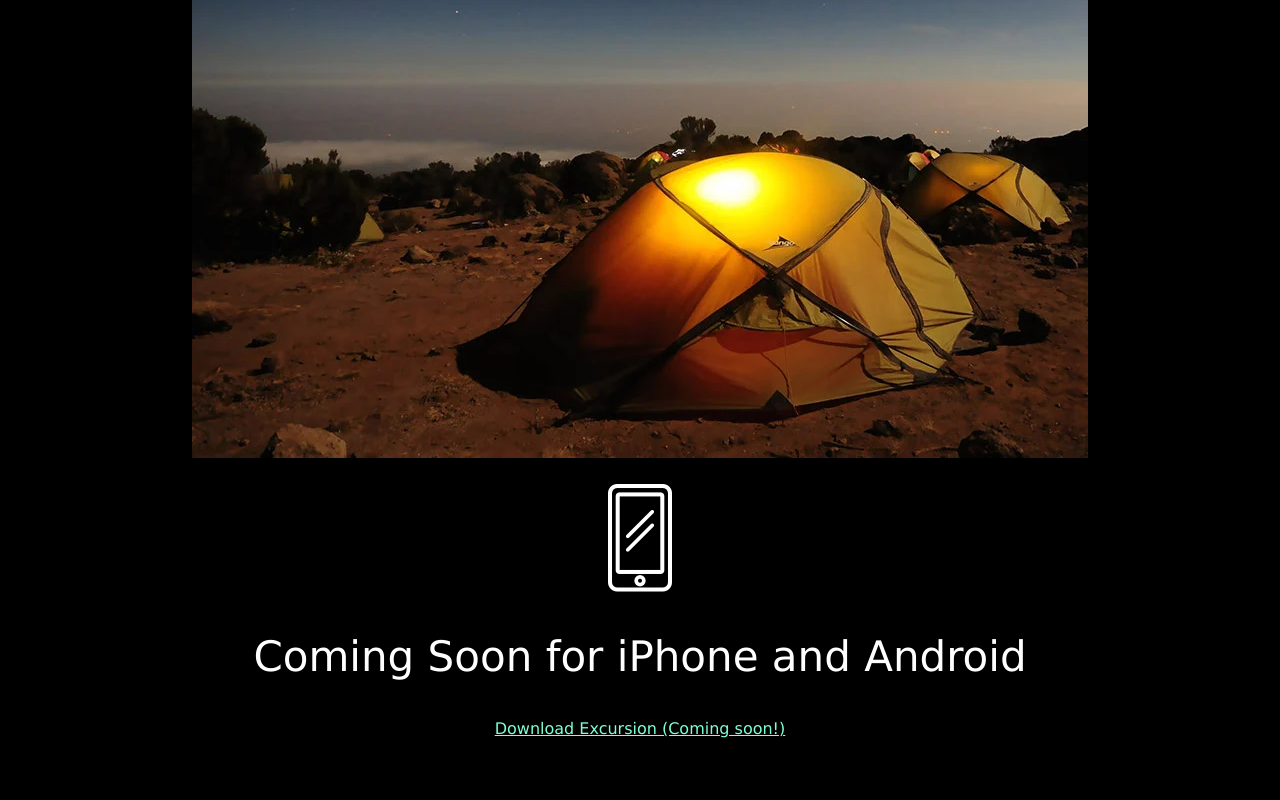
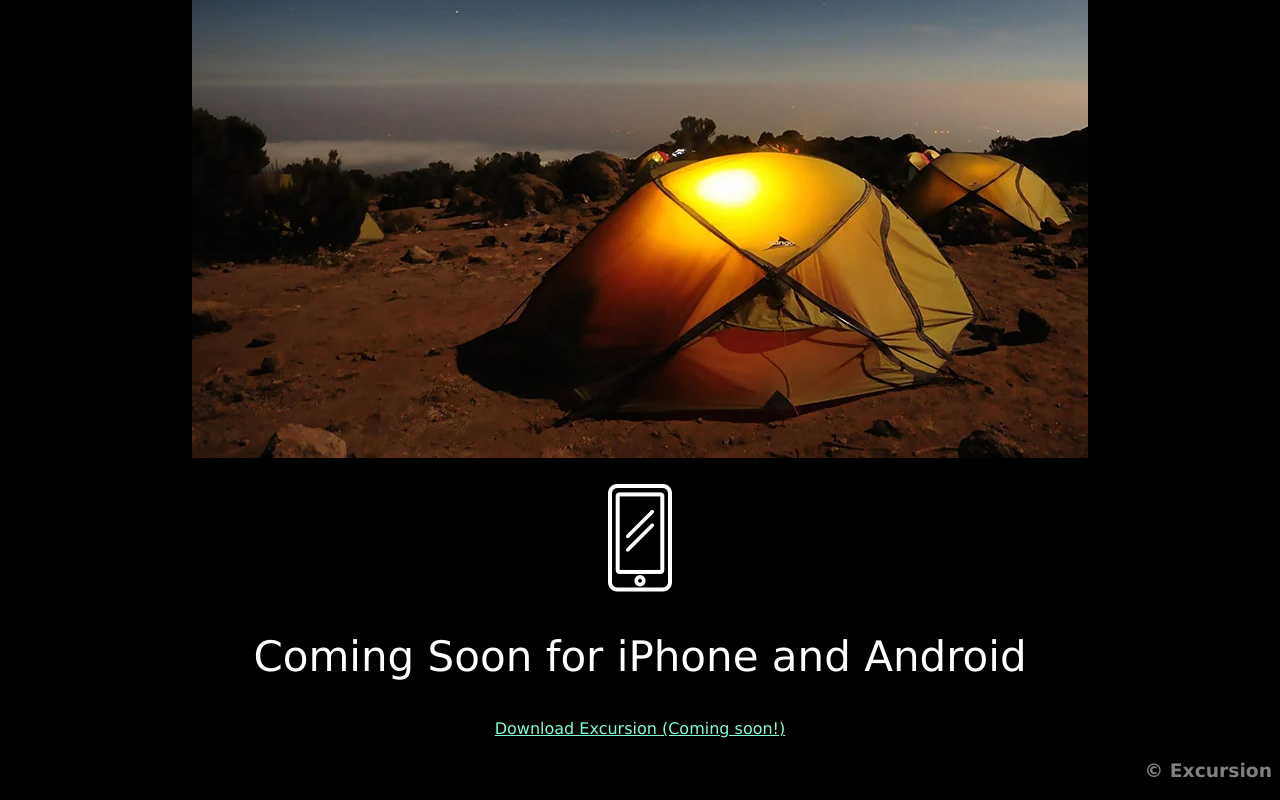
Before and after one commit to KaeruHiromiDev/excursion, a plain HTML site: page index.html in a window 1280 px wide. Shown: the part 557-1357 px from the top of the page. Before the commit the page ends 1317 px from the top, so only its background shows below. Drawn offline with Linux system fonts and the light colour scheme.

Commit message:
Added footer

```diff
--- a/index.html
+++ b/index.html
@@ -25,5 +25,7 @@
     <p>
         <a class="link" href="#">Download Excursion (Coming soon!)</a>
     </p>
+
+    <h3>© Excursion</h3>
 </body>
 </html>
--- a/resources/styles.css
+++ b/resources/styles.css
@@ -24,3 +24,8 @@ p {
     font-size: 21px;
     color: gray;
 }
+
+h3 {
+    text-align: right;
+    color: gray;
+}
```
